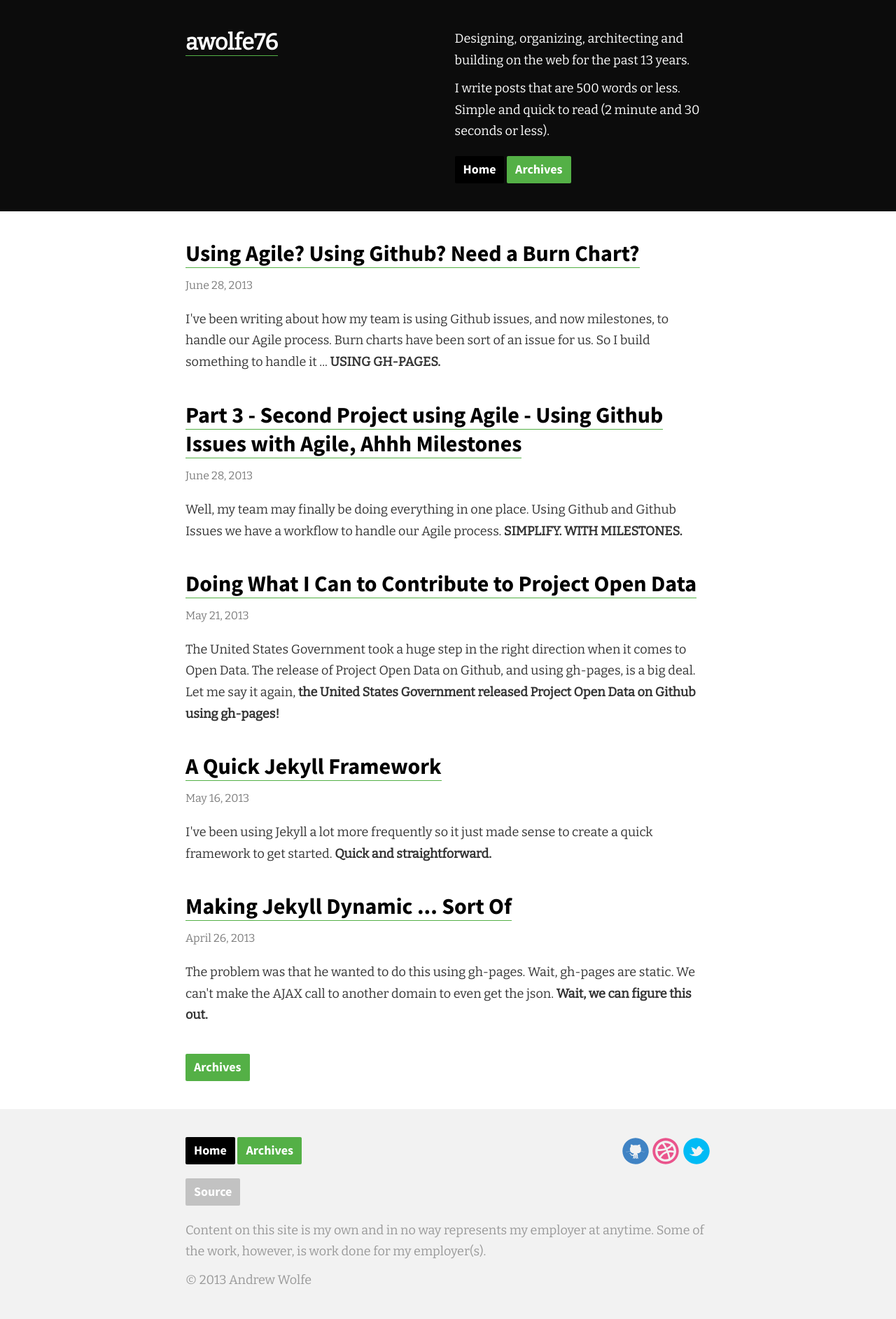
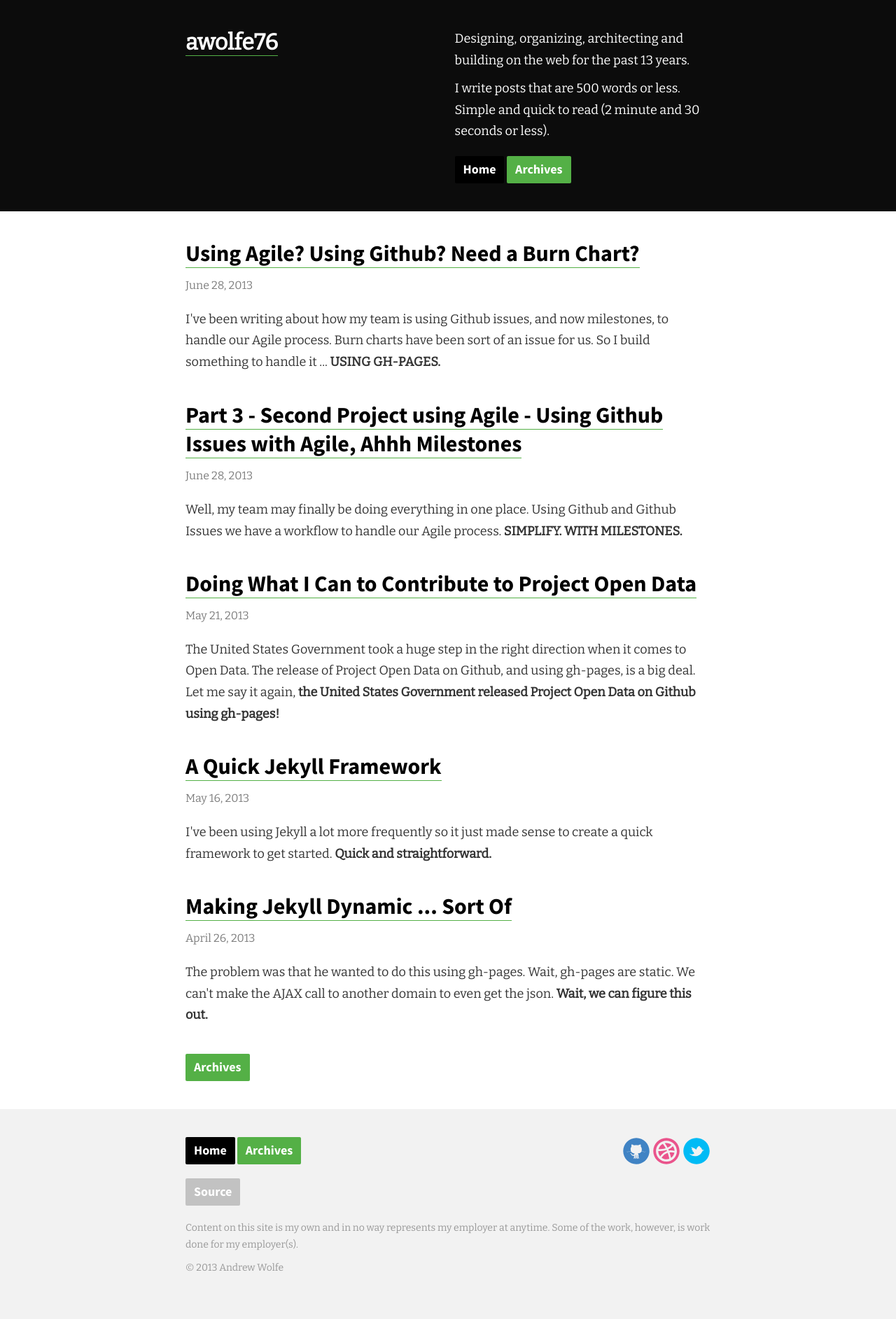
Before and after one commit to nickl1/awolfe76.github.com, a Jekyll site: the page built from index.md, in a window 1280 px wide. Shown: the whole page at 70% size. Built offline with Jekyll 4.4.1, drawn with Linux system fonts in a browser that asks for light colours; Markdown is read by kramdown in place of the engine named in the settings; after the commit the page ends 1864 px from its top, so only the background shows below that.

Commit message:
footer font size; footer svg alignment on mobile;

```diff
--- a/_includes/footer.html
+++ b/_includes/footer.html
@@ -5,7 +5,7 @@
     <div class="row-fluid">
       <div class="span12">
         {% include nav.html %}
-        <div class="pull-right">
+        <div class="social">
           {% include github.html %}
           {% include dribbble.html %}
           {% include twitter.html %}
--- a/css/awolfe76.css
+++ b/css/awolfe76.css
@@ -147,6 +147,7 @@
 
 #footer {
   color: #999999;
+  font-size: 14px;
   padding: 40px 0 30px;
 }
 #footer a.btn {
@@ -155,6 +156,8 @@
 #footer a {
   border-bottom: none;
 }
+
+.social { float: right; }
 .github {
   fill: #4083C4;
   transition: .75s;
@@ -193,4 +196,8 @@
   .container-fluid {
     padding: 0 10px;
   }
+  .social {
+    float: none;
+    margin-bottom: 20px;
+  }
 }
```
